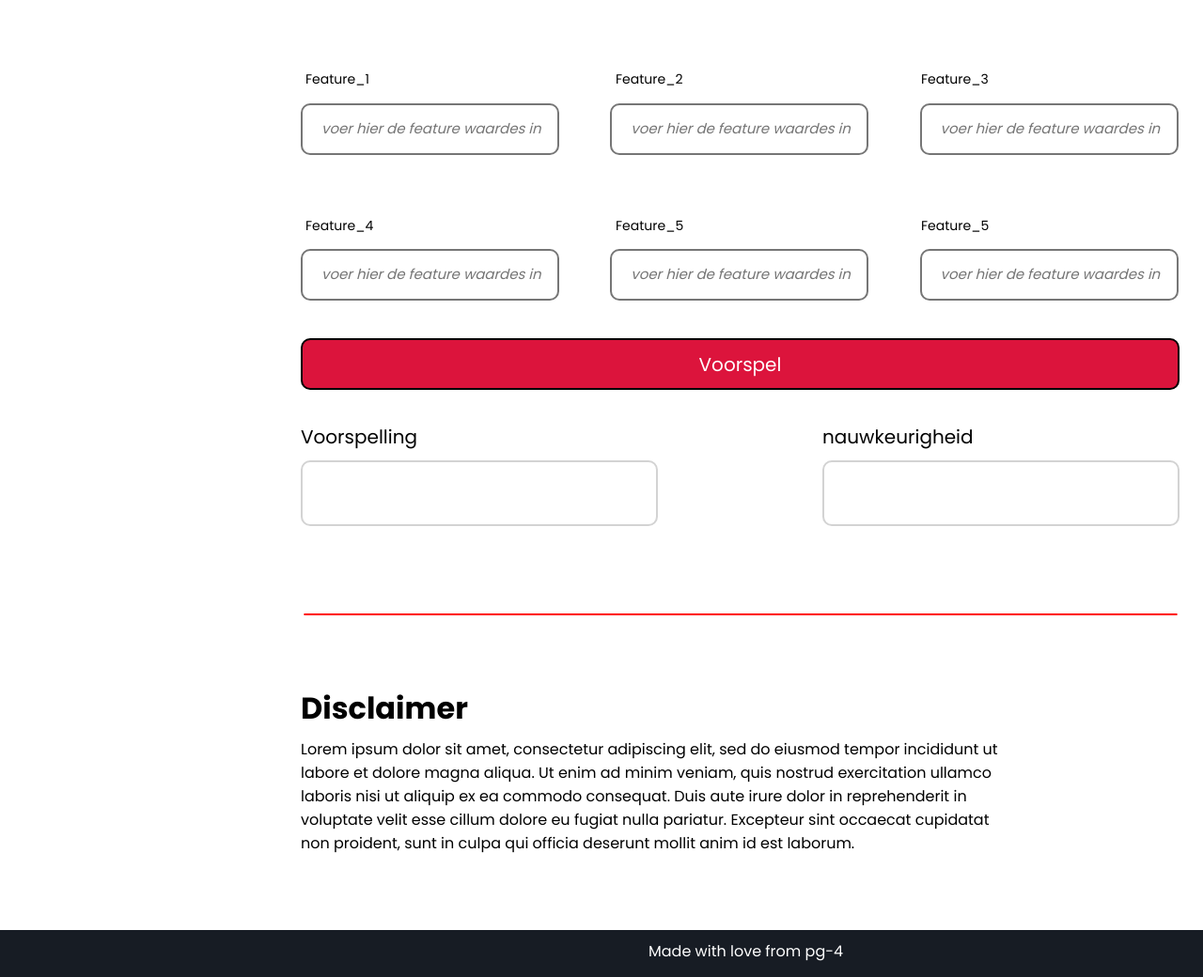
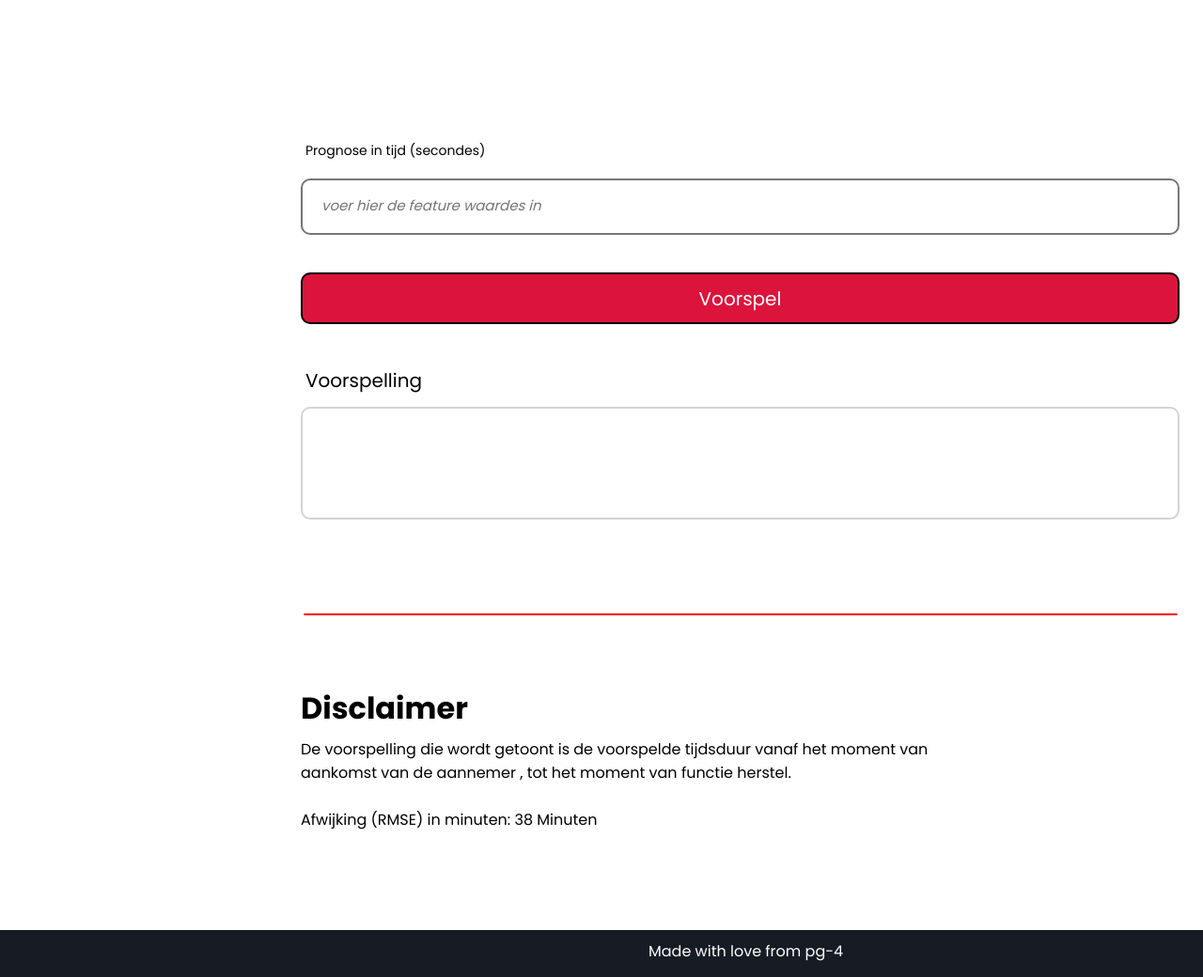
Before and after one commit to ceyhuncakir/ProRail, a Flask app: page / in a window 1280 px wide. Shown: the part 90-1130 px from the top of the page at 94% size. Run offline with Flask 2, Linux system fonts and the light colour scheme.

Commit message:
Gui fix input fields en disclaimer
Gui fix input fields en disclaimer

```diff
--- a/GUI/static/css/style.css
+++ b/GUI/static/css/style.css
@@ -68,52 +68,18 @@ nav .content .links{
 }
 
 .form_container .feature {
-  margin-top: 100px;
+  margin-top: 180px;
   margin-left: 50px;
   border-radius: 10px;
-  height: 55px;
+  height: 60px;
+  width: 935px;
   border-style: solid;
 }
 
 .form_container .label.item_1 {
   position: absolute;
-  top: 64px;
+  top: 140px;
   left: 55px;
-  font-size: 14px;
-}
-
-.form_container .label.item_2 {
-  position: absolute;
-  top: 64px;
-  left: 385px;
-  font-size: 14px;
-}
-
-.form_container .label.item_3 {
-  position: absolute;
-  top: 64px;
-  left: 710px;
-  font-size: 14px;
-}
-
-.form_container .label.item_4 {
-  position: absolute;
-  top: 220px;
-  left: 55px;
-  font-size: 14px;
-}
-
-.form_container .label.item_5 {
-  position: absolute;
-  top: 220px;
-  left: 385px;
-  font-size: 14px;
-}
-
-.form_container .label.item_6 {
-  position: absolute;
-  top: 220px;
-  left: 710px;
   font-size: 14px;
 }
 
@@ -121,7 +87,7 @@ nav .content .links{
   position: absolute;
   width: 935px;
   height: 55px;
-  top: 350px;
+  top: 280px;
   right: 15px;
   background-color: #DC143C;
   border-radius: 10px;
@@ -144,9 +110,9 @@ input::placeholder {
 .voorspelling {
   background-color: white;
   position: absolute;
-  width: 380px;
-  height: 70px;
-  top: 580px;
+  width: 935px;
+  height: 120px;
+  top: 523px;
   left: 320px;
   border-radius: 10px;
   border-style: solid;
@@ -157,9 +123,9 @@ input::placeholder {
 .label_voorspelling {
   font-size: 20px;
   position: absolute;
-  top: 540px;
+  top: 480px;
   color: black;
-  left: 320px;
+  left: 325px;
 }
 
 .accuracy {
--- a/GUI/template/dashboard.html
+++ b/GUI/template/dashboard.html
@@ -15,32 +15,20 @@
 
 <body>
   <form class="form_container" method="POST">
-      <label class="label item_1">Feature_1</label>
+      <label class="label item_1">Prognose in tijd (secondes)</label>
       <input class="feature item_1" type="text" name="size" placeholder="voer hier de feature waardes in"></input>
-      <label class="label item_2">Feature_2</label>
-      <input class="feature item_2" type="text" name="feature" placeholder="voer hier de feature waardes in"></input>
-      <label class="label item_3">Feature_3</label>
-      <input class="feature item_3" type="text" name="feature" placeholder="voer hier de feature waardes in"></input>
-      <label class="label item_4">Feature_4</label>
-      <input class="feature item_4" type="text" name="feature" placeholder="voer hier de feature waardes in"></input>
-      <label class="label item_5">Feature_5</label>
-      <input class="feature item_5" type="text" name="feature" placeholder="voer hier de feature waardes in"></input>
-      <label class="label item_6">Feature_5</label>
-      <input class="feature item_6" type="text" name="feature" placeholder="voer hier de feature waardes in"></input>
       <input class="button predict" type="submit" value="Voorspel"></input>
   </form>
 
 
 
   <label class="label_voorspelling">Voorspelling</label>
-  <div class="voorspelling"><p style="font-size: 40px; margin-left: 110px; margin-top: 5px;"> {{ prediction }} </p></div>
-  <label class="label_accuracy">nauwkeurigheid</label>
-  <div class="accuracy"></div>
+  <div class="voorspelling"><p style="font-size: 80px; margin-left: 310px; margin-top: 5px;"> {{ prediction }} </p></div>
   <div class="line"></div>
 
   <div class="disclaimer_wrapper">
     <h1>Disclaimer</h1>
-    <a>Lorem ipsum dolor sit amet, consectetur adipiscing elit, sed do eiusmod tempor incididunt ut labore et dolore magna aliqua. Ut enim ad minim veniam, quis nostrud exercitation ullamco laboris nisi ut aliquip ex ea commodo consequat. Duis aute irure dolor in reprehenderit in voluptate velit esse cillum dolore eu fugiat nulla pariatur. Excepteur sint occaecat cupidatat non proident, sunt in culpa qui officia deserunt mollit anim id est laborum.</a>
+    <a>De voorspelling die wordt getoont is de voorspelde tijdsduur vanaf het moment van aankomst van de aannemer , tot het moment van functie herstel. <br /> <br /> Afwijking (RMSE) in minuten: 38 Minuten</a>
   </div>
 </body>
 
```
Also changed, not shown: 3 other files.
